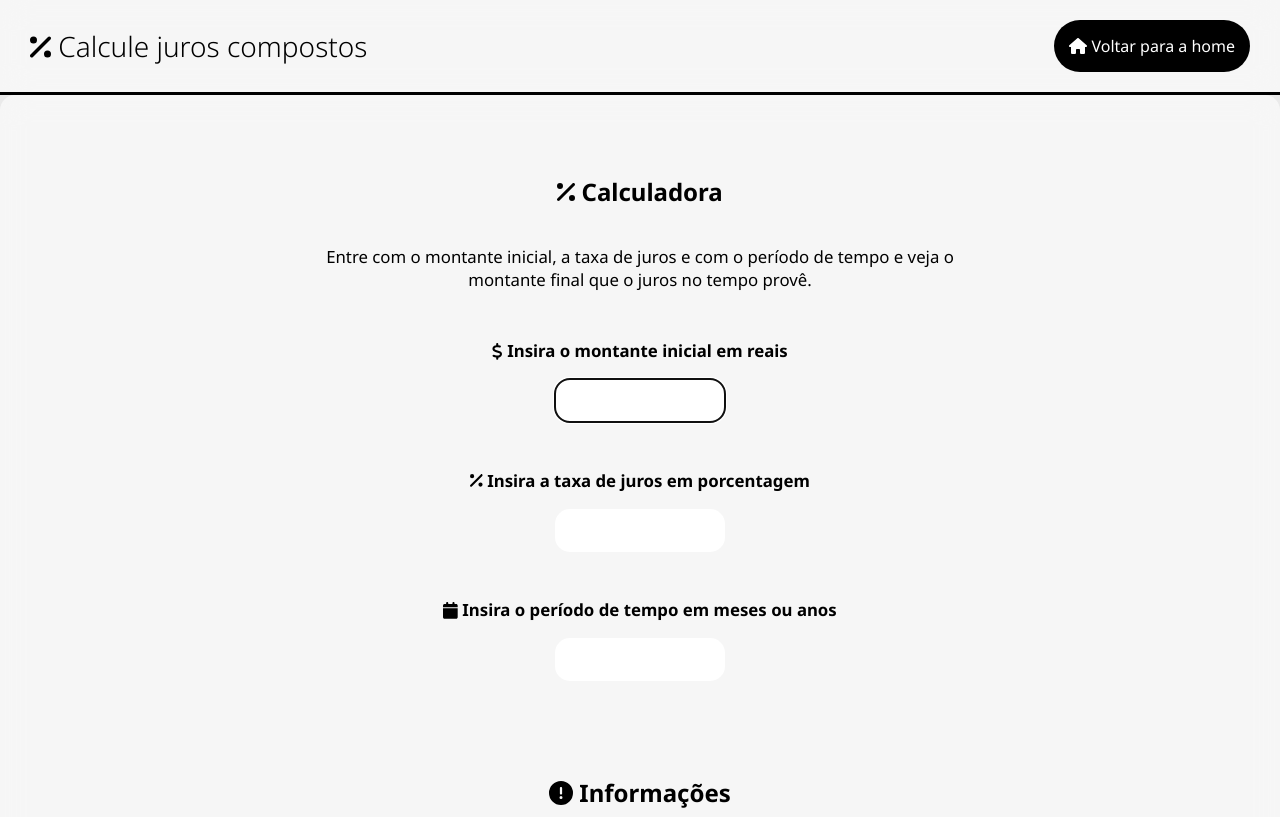
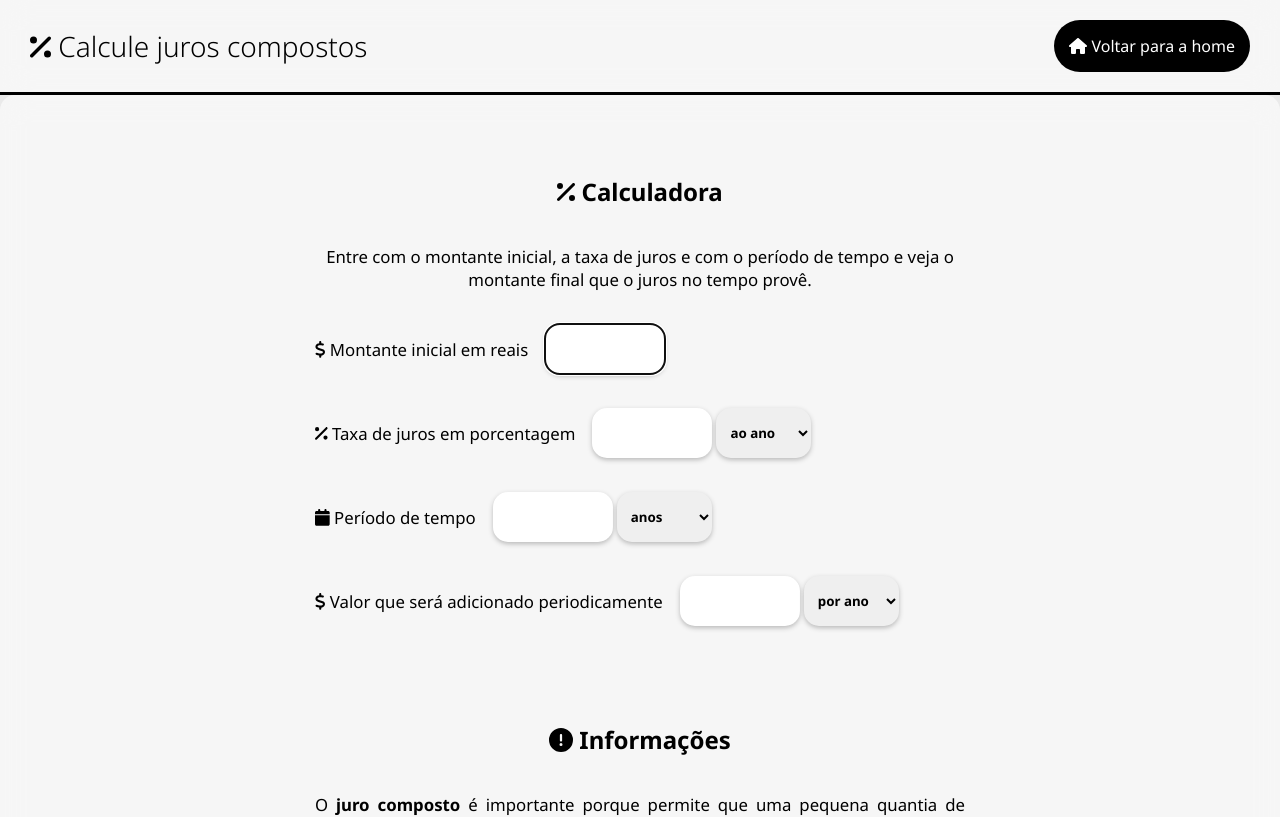
Before and after one commit to LuSrodri/calcule-pra-mim, a Next.js app: page /juroscompostos in a window 1280 px wide. Shown: the top 817 px of the page. Built offline with nearby package versions, Linux system fonts and the light colour scheme.

Commit message:
improving juroscompostoscalculator

```diff
--- a/components/JurosCompostosCalculator.js
+++ b/components/JurosCompostosCalculator.js
@@ -10,6 +10,11 @@ export default function JurosCompostosCalculator() {
     const [taxa, setTaxa] = useState(0);
     const [tempo, setTempo] = useState(0);
     const [montanteFinal, setMontanteFinal] = useState(0);
+    const [adicaoPeriodica, setAdicaoPeriodica] = useState(0);
+
+    const [taxaIntervalo, setTaxaIntervalo] = useState("ao ano");
+    const [tempoIntervalo, setTempoIntervalo] = useState("anos");
+    const [adicaoIntervalo, setAdicaoIntervalo] = useState("por ano");
 
     useEffect(() => {
         if (firstRender) {
@@ -17,7 +22,7 @@ export default function JurosCompostosCalculator() {
             firstRender = false;
         }
 
-        if (montante !== 0 && !isNaN(montante) && taxa !== 0 && !isNaN(taxa) && tempo !== 0 && !isNaN(tempo)) {
+        if (montante !== 0 && !isNaN(montante) && taxa !== 0 && !isNaN(taxa) && tempo !== 0 && !isNaN(tempo) && adicaoPeriodica !== 0 && !isNaN(adicaoPeriodica)) {
             calculateJurosCompostos();
             return;
         }
@@ -33,6 +38,9 @@ export default function JurosCompostosCalculator() {
                 document.getElementById("tempo").focus();
             }
             if (e.target.id === "tempo") {
+                document.getElementById("adicaoPeriodica").focus();
+            }
+            if (e.target.id === "adicaoPeriodica") {
                 document.getElementById("resultado").scrollIntoView({ behavior: 'smooth' });
             }
         }
@@ -62,12 +70,48 @@ export default function JurosCompostosCalculator() {
         setTempo(0);
     }
 
+    function onInputAdicaoPeriodica(e) {
+        if (!isNaN(e.target.value) && e.target.value !== "") {
+            setAdicaoPeriodica(e.target.value);
+            return;
+        }
+        setAdicaoPeriodica(0);
+    }
+
     function calculateJurosCompostos() {
         if (Number(taxa) === 0 || Number(tempo) === 0) {
             setMontanteFinal(Number(montante).toFixed(2));
             return;
         }
-        setMontanteFinal(Number((montante * ((1 + (taxa / 100))) * tempo)).toFixed(2));
+
+        let taxaPeriodo = taxa;
+        let tempoPeriodo = tempo;
+        let adicaoPeriodicaPeriodo = adicaoPeriodica;
+
+        if (taxaIntervalo === "ao mês") {
+            taxaPeriodo /= 100; // Convertendo para decimal
+        } else {
+            taxaPeriodo = Math.pow(1 + taxaPeriodo / 100, 1 / 12) - 1; // Convertendo taxa anual para taxa mensal
+        }
+
+        if (tempoIntervalo === "meses") {
+            // Não é necessário fazer nenhuma conversão
+        } else {
+            tempoPeriodo *= 12; // Convertendo anos para meses
+        }
+
+        if (adicaoIntervalo === "por mês") {
+            // Não é necessário fazer nenhuma conversão
+        } else {
+            adicaoPeriodicaPeriodo /= 12; // Convertendo valor anual para valor mensal
+        }
+
+        const montanteFinalCalculado =
+            montante * Math.pow(1 + taxaPeriodo, tempoPeriodo) +
+            adicaoPeriodicaPeriodo *
+            ((Math.pow(1 + taxaPeriodo, tempoPeriodo) - 1) / taxaPeriodo);
+
+        setMontanteFinal(Number(montanteFinalCalculado).toFixed(2));
     }
 
     return (
@@ -76,26 +120,53 @@ export default function JurosCompostosCalculator() {
                 <h2><FontAwesomeIcon icon={faPercent} /> Calculadora</h2>
                 <p>Entre com o montante inicial, a taxa de juros e com o período de tempo e veja o montante final que o juros no tempo provê.</p>
                 <div className={styles.Inputs}>
+                    <p><FontAwesomeIcon icon={faDollarSign} /> Montante inicial em reais</p>
                     <div className={styles.Input}>
-                        <p><FontAwesomeIcon icon={faDollarSign} /> Insira o montante inicial em reais</p>
                         <input onInput={onInputMontante} onKeyUp={onEnter} id={"montante"} type={'number'}></input>
                     </div>
                 </div>
                 <div className={styles.Inputs}>
+                    <p><FontAwesomeIcon icon={faPercent} />  Taxa de juros em porcentagem</p>
                     <div className={styles.Input}>
-                        <p><FontAwesomeIcon icon={faPercent} />  Insira a taxa de juros em porcentagem</p>
                         <input onInput={onInputTaxa} onKeyUp={onEnter} id={"taxa"} type={'number'}></input>
+                        <select
+                            defaultValue={taxaIntervalo}
+                            onChange={(e) => setTaxaIntervalo(e.target.value)}
+                        >
+                            <option value="ao ano">ao ano</option>
+                            <option value="ao mês">ao mês</option>
+                        </select>
                     </div>
                 </div>
                 <div className={styles.Inputs}>
+                    <p><FontAwesomeIcon icon={faCalendar} /> Período de tempo</p>
                     <div className={styles.Input}>
-                        <p><FontAwesomeIcon icon={faCalendar} /> Insira o período de tempo em meses ou anos</p>
                         <input onInput={onInputTempo} onKeyUp={onEnter} id={"tempo"} type={'number'}></input>
+                        <select
+                            defaultValue={tempoIntervalo}
+                            onChange={(e) => setTempoIntervalo(e.target.value)}
+                        >
+                            <option value="anos">anos</option>
+                            <option value="meses">meses</option>
+                        </select>
+                    </div>
+                </div>
+                <div className={styles.Inputs}>
+                    <p><FontAwesomeIcon icon={faDollarSign} /> Valor que será adicionado periodicamente</p>
+                    <div className={styles.Input}>
+                        <input onInput={onInputAdicaoPeriodica} onKeyUp={onEnter} id={"adicaoPeriodica"} type={'number'}></input>
+                        <select
+                            defaultValue={adicaoIntervalo}
+                            onChange={(e) => setAdicaoIntervalo(e.target.value)}
+                        >
+                            <option value="por ano">por ano</option>
+                            <option value="por mês">por mês</option>
+                        </select>
                     </div>
                 </div>
                 {(montanteFinal !== 0 && !isNaN(montanteFinal)) &&
                     <p id={"resultado"}>
-                        O montante final depois do período de tempo de <strong>{tempo} U.T.</strong> a uma taxa de juros de <strong>{Number(taxa).toLocaleString('pt-BR')}%</strong> é de <strong>{Number(montanteFinal).toLocaleString('pt-BR', { style: 'currency', currency: 'BRL' })}.</strong>
+                        O montante final depois do período de tempo de <strong>{tempo} {tempoIntervalo}</strong> a uma taxa de juros de <strong>{Number(taxa).toLocaleString('pt-BR')}% {taxaIntervalo}</strong> e com adição de <strong>{Number(adicaoPeriodica).toLocaleString('pt-BR', { style: 'currency', currency: 'BRL' })} {adicaoIntervalo}</strong> é de <strong>{Number(montanteFinal).toLocaleString('pt-BR', { style: 'currency', currency: 'BRL' })}</strong>.
                     </p>
                 }
             </div>
--- a/pages/juroscompostos.js
+++ b/pages/juroscompostos.js
@@ -12,16 +12,16 @@ export default function JurosCompostos() {
       <Head>
         <title>Calcule os juros compostos e descobra o quanto você pode ganhar ou perder com os juros sobre juros - Calcule pra mim!</title>
 
-        <meta name="description" content="Entre com o montante inicial, a taxa de juros e com o período de tempo e veja o montante final que o juros no tempo provê." />
+        <meta name="description" content="Entre com o montante inicial, a taxa de juros, o período de tempo e com o valor que será adicionado periodicamente e veja o montante final que o juros no tempo provê." />
 
         <meta property="og:title" content="Calcule os juros compostos e descobra o quanto você pode ganhar ou perder com os juros sobre juros - Calcule pra mim!" />
         <meta property="og:type" content="website" />
-        <meta property="og:description" content="Entre com o montante inicial, a taxa de juros e com o período de tempo e veja o montante final que o juros no tempo provê." />
+        <meta property="og:description" content="Entre com o montante inicial, a taxa de juros, o período de tempo e com o valor que será adicionado periodicamente e veja o montante final que o juros no tempo provê." />
         <meta property="og:url" content="https://calculepramim.com/juroscompostos" />
         <meta property="og:image" content="https://calculepramim.com/calcule-pra-mim-logo.png" />
 
         <meta name="twitter:title" content="Calcule os juros compostos e descobra o quanto você pode ganhar ou perder com os juros sobre juros - Calcule pra mim!" />
-        <meta name="twitter:description" content="Entre com o montante inicial, a taxa de juros e com o período de tempo e veja o montante final que o juros no tempo provê." />
+        <meta name="twitter:description" content="Entre com o montante inicial, a taxa de juros, o período de tempo e com o valor que será adicionado periodicamente e veja o montante final que o juros no tempo provê." />
         <meta name="twitter:image" content="https://calculepramim.com/calcule-pra-mim-logo.png" />
         <meta name="twitter:card" content="summary_large_image" />
 
--- a/styles/JurosCompostosCalculator.module.css
+++ b/styles/JurosCompostosCalculator.module.css
@@ -21,16 +21,25 @@
     margin: 30px;
 }
 
+.Calculator {
+    align-items: flex-start;
+}
+
+.Calculator h2 {
+    align-self: center;
+}
+
 .Inputs {
     display: flex;
     flex-direction: row;
     align-items: center;
     justify-content: space-around;
+    flex-wrap: wrap;
 }
 
 .Input {
     display: flex;
-    flex-direction: column;
+    flex-direction: row;
     align-items: center;
     justify-content: center;
     margin: 15px;
@@ -46,14 +55,29 @@
     font-weight: 700;
 }
 
-.Input input {
-    width: 150px;
+.Input input,
+.Input select {
+    -ms-box-sizing: content-box;
+    -moz-box-sizing: content-box;
+    -webkit-box-sizing: content-box;
+    box-sizing: content-box;
+
+    width: 100px;
+    height: 30px;
     padding: 10px;
     font-weight: 700;
     border: none;
     border-radius: 15px;
+    margin: 2px;
+
+    box-shadow: 0px 2px 5px #00000040;
 }
 
-.Infos p, .Infos h2 {
+.Input select {
+    width: 75px;
+}
+
+.Infos p,
+.Infos h2 {
     text-align: justify;
 }
```
